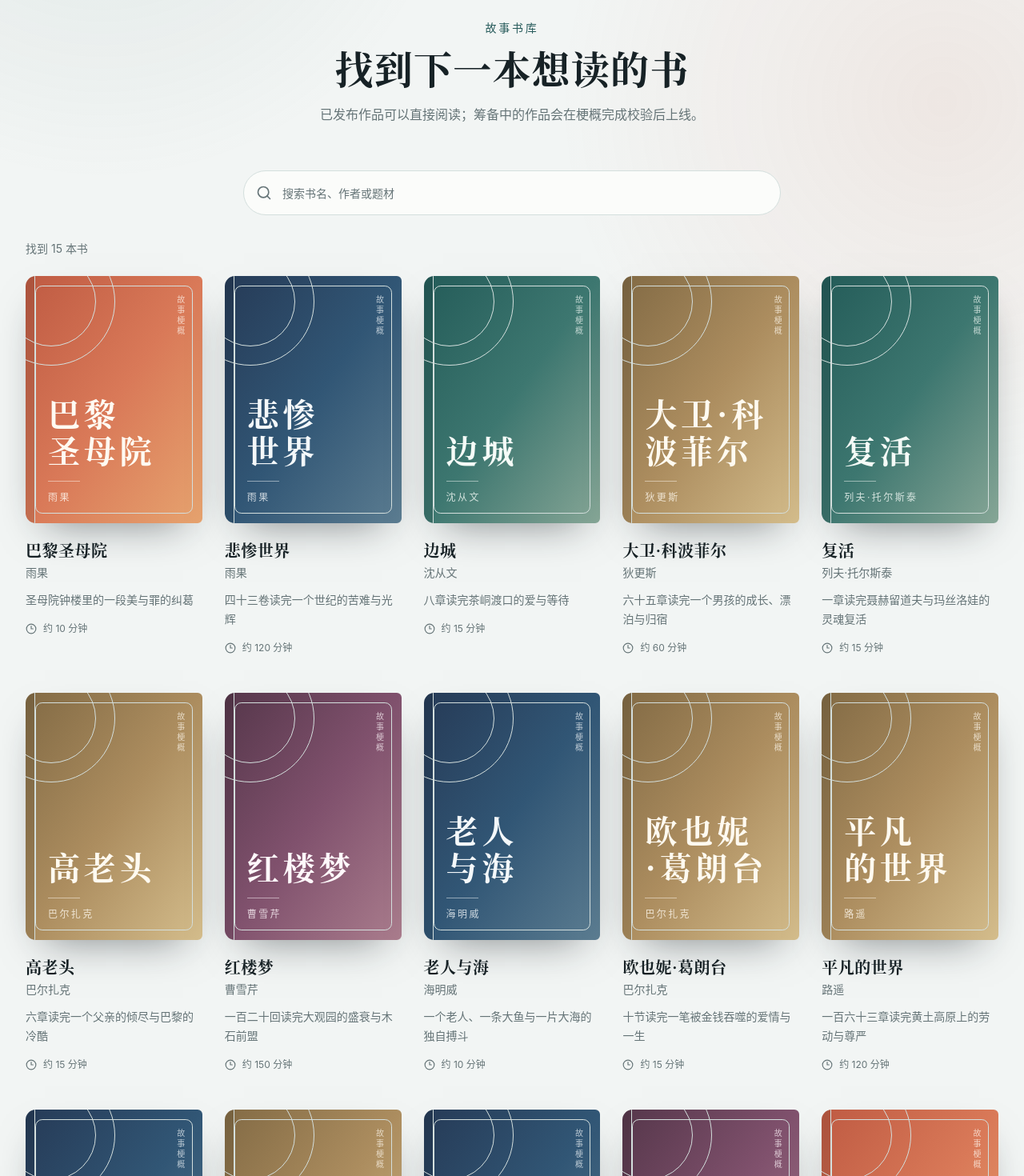
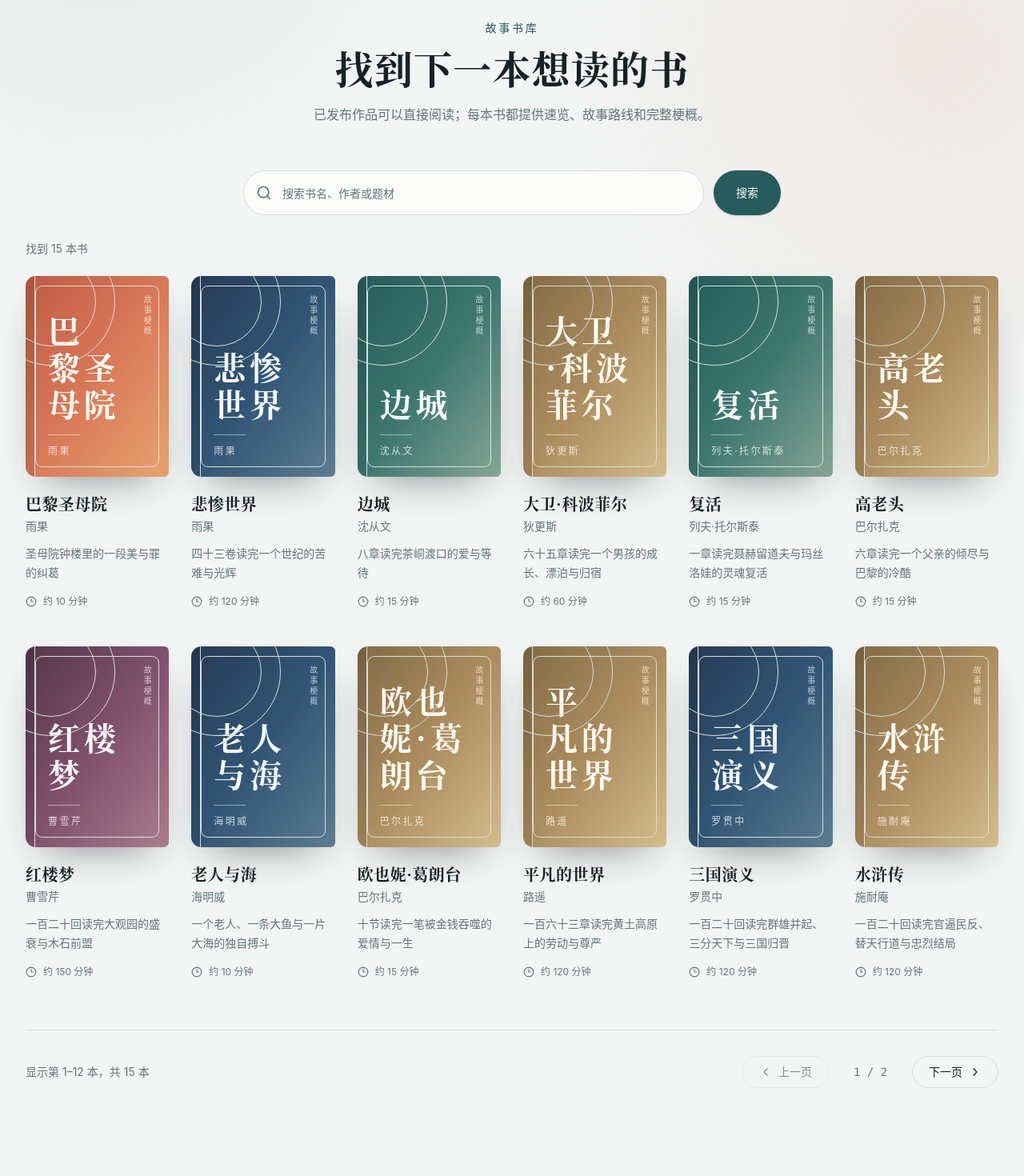
Before and after one commit to jianchang56/book-storyline, a Next.js app: page /books in a window 1280 px wide. Shown: the part 120-1590 px from the top of the page at 80% size. After the commit the page ends 1560 px from the top, so only its background shows below. Built offline with nearby package versions, Linux system fonts and the light colour scheme.

Commit message:
feat(library): add scalable server-side pagination

```diff
--- a/src/app/books/[slug]/page.tsx
+++ b/src/app/books/[slug]/page.tsx
@@ -7,16 +7,18 @@ import { BookReader } from "@/components/book-reader";
 import { SiteHeader } from "@/components/site-header";
 import { Badge } from "@/components/ui/badge";
 import { Button } from "@/components/ui/button";
-import { getBook, getBookSlugs } from "@/lib/books";
+import { getBook } from "@/lib/books";
+import { catalog } from "@/lib/catalog";
 
 type BookPageProps = {
   params: Promise<{ slug: string }>;
 };
 
 export async function generateStaticParams() {
-  const slugs = await getBookSlugs();
-  return slugs.map((slug) => ({ slug }));
+  return catalog.slice(0, 24).map((book) => ({ slug: book.slug }));
 }
+
+export const dynamicParams = true;
 
 export async function generateMetadata({ params }: BookPageProps): Promise<Metadata> {
   const { slug } = await params;
--- a/src/app/books/page.tsx
+++ b/src/app/books/page.tsx
@@ -1,19 +1,43 @@
+import { ChevronLeft, ChevronRight } from "lucide-react";
 import type { Metadata } from "next";
+import Link from "next/link";
+import { BookCard } from "@/components/book-card";
 import { BookSearch } from "@/components/book-search";
 import { SiteHeader } from "@/components/site-header";
-import { catalog } from "@/lib/catalog";
+import { Button } from "@/components/ui/button";
+import { catalog, filterCatalog, paginateCatalog } from "@/lib/catalog";
 
 export const metadata: Metadata = {
   title: "书库",
   description: "搜索故事梗概，按书名、作者和题材快速找到想读的作品。",
 };
 
+const pageSize = 12;
+
+function firstValue(value: string | string[] | undefined) {
+  return Array.isArray(value) ? (value[0] ?? "") : (value ?? "");
+}
+
+function booksHref(page: number, query: string) {
+  return {
+    pathname: "/books" as const,
+    query: {
+      ...(query ? { q: query } : {}),
+      ...(page > 1 ? { page: String(page) } : {}),
+    },
+  };
+}
+
 export default async function BooksPage({
   searchParams,
 }: {
-  searchParams: Promise<{ q?: string }>;
+  searchParams: Promise<{ q?: string | string[]; page?: string | string[] }>;
 }) {
-  const { q = "" } = await searchParams;
+  const params = await searchParams;
+  const query = firstValue(params.q).trim();
+  const requestedPage = Number.parseInt(firstValue(params.page), 10);
+  const filteredBooks = filterCatalog(catalog, query);
+  const pagination = paginateCatalog(filteredBooks, requestedPage, pageSize);
 
   return (
     <div className="min-h-screen">
@@ -25,11 +49,68 @@ export default async function BooksPage({
             找到下一本想读的书
           </h1>
           <p className="mt-5 leading-7 text-muted-foreground">
-            已发布作品可以直接阅读；筹备中的作品会在梗概完成校验后上线。
+            已发布作品可以直接阅读；每本书都提供速览、故事路线和完整梗概。
           </p>
         </div>
+
         <div className="mt-10 sm:mt-14">
-          <BookSearch books={catalog} initialQuery={q} />
+          <BookSearch initialQuery={query} resultCount={pagination.totalBooks} />
+
+          {pagination.books.length > 0 ? (
+            <>
+              <div className="mt-6 grid gap-x-7 gap-y-12 sm:grid-cols-2 lg:grid-cols-4 xl:grid-cols-6">
+                {pagination.books.map((book) => (
+                  <BookCard key={book.slug} book={book} />
+                ))}
+              </div>
+
+              <nav
+                aria-label="书库分页"
+                className="mt-16 flex flex-col items-center justify-between gap-4 border-t border-border pt-8 sm:flex-row"
+              >
+                <p className="text-sm text-muted-foreground">
+                  显示第 {pagination.startNumber}–{pagination.endNumber} 本，共{" "}
+                  {pagination.totalBooks} 本
+                </p>
+                <div className="flex items-center gap-3">
+                  {pagination.page > 1 ? (
+                    <Button asChild variant="outline">
+                      <Link href={booksHref(pagination.page - 1, query)}>
+                        <ChevronLeft />
+                        上一页
+                      </Link>
+                    </Button>
+                  ) : (
+                    <Button type="button" variant="outline" disabled>
+                      <ChevronLeft />
+                      上一页
+                    </Button>
+                  )}
+                  <span className="min-w-20 text-center font-mono text-sm text-muted-foreground">
+                    {pagination.page} / {pagination.totalPages}
+                  </span>
+                  {pagination.page < pagination.totalPages ? (
+                    <Button asChild variant="outline">
+                      <Link href={booksHref(pagination.page + 1, query)}>
+                        下一页
+                        <ChevronRight />
+                      </Link>
+                    </Button>
+                  ) : (
+                    <Button type="button" variant="outline" disabled>
+                      下一页
+                      <ChevronRight />
+                    </Button>
+                  )}
+                </div>
+              </nav>
+            </>
+          ) : (
+            <div className="mt-8 rounded-[2rem] border border-dashed border-border bg-card/60 px-6 py-20 text-center">
+              <p className="font-display text-2xl font-semibold">书架上还没有这本书</p>
+              <p className="mt-3 text-sm text-muted-foreground">换一个书名、作者或题材试试。</p>
+            </div>
+          )}
         </div>
       </main>
     </div>
--- a/src/components/book-search.tsx
+++ b/src/components/book-search.tsx
@@ -1,61 +1,40 @@
-"use client";
-
 import { Search, X } from "lucide-react";
-import { useMemo, useState } from "react";
-import { BookCard } from "@/components/book-card";
+import Link from "next/link";
 import { Button } from "@/components/ui/button";
 import { Input } from "@/components/ui/input";
-import { type CatalogBook, filterCatalog } from "@/lib/catalog";
 
 type BookSearchProps = {
-  books: CatalogBook[];
   initialQuery?: string;
+  resultCount: number;
 };
 
-export function BookSearch({ books, initialQuery = "" }: BookSearchProps) {
-  const [query, setQuery] = useState(initialQuery);
-  const filteredBooks = useMemo(() => filterCatalog(books, query), [books, query]);
-
+export function BookSearch({ initialQuery = "", resultCount }: BookSearchProps) {
   return (
     <div>
-      <div className="relative mx-auto max-w-2xl">
+      <form action="/books" className="mx-auto flex max-w-2xl gap-2 sm:gap-3">
+        <div className="relative min-w-0 flex-1">
           <Search className="pointer-events-none absolute top-1/2 left-4 size-5 -translate-y-1/2 text-muted-foreground" />
           <Input
-          value={query}
-          onChange={(event) => setQuery(event.target.value)}
+            name="q"
+            defaultValue={initialQuery}
             placeholder="搜索书名、作者或题材"
             aria-label="搜索书名、作者或题材"
-          className="h-14 bg-card pr-14 pl-12 shadow-[0_16px_50px_-30px_rgba(20,35,40,0.35)]"
+            className="h-14 bg-card pl-12 shadow-[0_16px_50px_-30px_rgba(20,35,40,0.35)]"
           />
-        {query ? (
-          <Button
-            type="button"
-            variant="ghost"
-            size="icon"
-            aria-label="清空搜索"
-            className="absolute top-1/2 right-1.5 -translate-y-1/2"
-            onClick={() => setQuery("")}
-          >
+        </div>
+        <Button type="submit" className="h-14 px-5 sm:px-7">
+          搜索
+        </Button>
+        {initialQuery ? (
+          <Button asChild type="button" variant="outline" size="icon" className="size-14 shrink-0">
+            <Link href="/books" aria-label="清空搜索">
               <X />
+            </Link>
           </Button>
         ) : null}
-      </div>
+      </form>
 
-      <p className="mt-8 text-sm text-muted-foreground" aria-live="polite">
-        找到 {filteredBooks.length} 本书
-      </p>
-      {filteredBooks.length > 0 ? (
-        <div className="mt-6 grid gap-x-7 gap-y-12 sm:grid-cols-2 lg:grid-cols-4 xl:grid-cols-5">
-          {filteredBooks.map((book) => (
-            <BookCard key={book.slug} book={book} />
-          ))}
-        </div>
-      ) : (
-        <div className="mt-8 rounded-[2rem] border border-dashed border-border bg-card/60 px-6 py-20 text-center">
-          <p className="font-display text-2xl font-semibold">书架上还没有这本书</p>
-          <p className="mt-3 text-sm text-muted-foreground">换一个书名、作者或题材试试。</p>
-        </div>
-      )}
+      <p className="mt-8 text-sm text-muted-foreground">找到 {resultCount} 本书</p>
     </div>
   );
 }
--- a/src/lib/books.ts
+++ b/src/lib/books.ts
@@ -1,4 +1,4 @@
-import { readdir, readFile } from "node:fs/promises";
+import { readFile } from "node:fs/promises";
 import path from "node:path";
 import type { CoverTone } from "@/lib/catalog";
 
@@ -101,13 +101,6 @@ export function parseBookChapters(source: string): BookSection[] {
   });
 }
 
-export async function getBookSlugs() {
-  const entries = await readdir(contentDirectory, { withFileTypes: true });
-  return entries
-    .filter((entry) => entry.isDirectory() && entry.name !== "books")
-    .map((entry) => entry.name);
-}
-
 export async function getBook(slug: string): Promise<Book | null> {
   const directory = path.join(contentDirectory, slug);
 
--- a/src/lib/catalog.ts
+++ b/src/lib/catalog.ts
@@ -30,3 +30,19 @@ export function filterCatalog(books: CatalogBook[], query: string) {
     return searchable.includes(normalizedQuery);
   });
 }
+
+export function paginateCatalog(books: CatalogBook[], requestedPage: number, pageSize: number) {
+  const totalPages = Math.max(1, Math.ceil(books.length / pageSize));
+  const page = Math.min(totalPages, Math.max(1, Math.trunc(requestedPage) || 1));
+  const startIndex = (page - 1) * pageSize;
+
+  return {
+    books: books.slice(startIndex, startIndex + pageSize),
+    page,
+    pageSize,
+    totalBooks: books.length,
+    totalPages,
+    startNumber: books.length === 0 ? 0 : startIndex + 1,
+    endNumber: Math.min(startIndex + pageSize, books.length),
+  };
+}
```
Also changed, not shown: 2 other files (tests, documents, lock files or other folders). Lines whose indentation alone changed are shown as unchanged.
